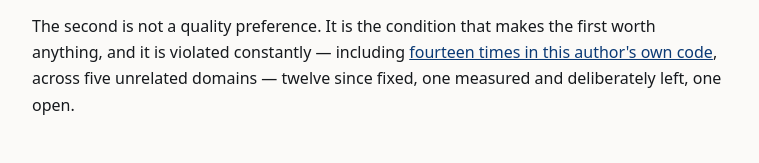
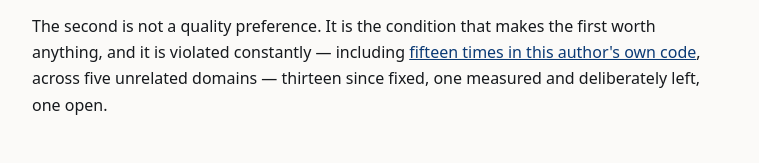
Before and after one commit to heibench/heibench.github.io, a plain HTML site: page index.html in a window 1280 px wide. Shown: the part 2222-2385 px from the top of the page, without its empty margins (260-1019 px from the left). Drawn offline with Linux system fonts and the light colour scheme.

Commit message:
docs: the silence record is at fifteen, not fourteen (#13)
silence.html recorded case 15 on 2026-09-12 (prusaslicer-py#36, a
driver's example that reports failure and exits 0) and its body says
fifteen: thirteen fixed, one accepted, one open. Every other place that
quotes the count still said fourteen, twelve fixed.

Counted from the record's own case headings and their status tags: 15
cases, 13 resolved, case 7 accepted, case 14 open. The silence-defect
label agrees: prusaslicer-py#35 (case 14) is the open instance, and
partspec#308/#332/#338 are case 7.

```diff
--- a/index.html
+++ b/index.html
@@ -143,8 +143,8 @@
 
   <p>The second is not a quality preference. It is the condition that makes the first
   worth anything, and it is violated constantly — including
-  <a href="/silence.html">fourteen times in this author's own code</a>, across five
-  unrelated domains &mdash; twelve since fixed, one measured and deliberately left,
+  <a href="/silence.html">fifteen times in this author's own code</a>, across five
+  unrelated domains &mdash; thirteen since fixed, one measured and deliberately left,
   one open.</p>
 
   <h2>What does not</h2>
```
Also changed, not shown: silence.html (+1 -1 lines).
